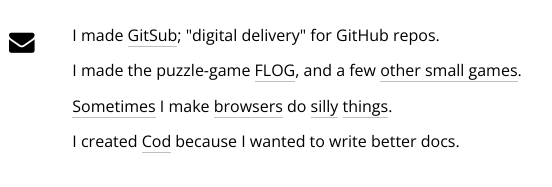
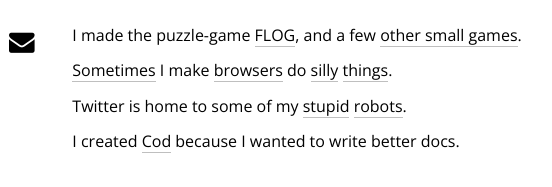
Before and after one commit to namuol/namuol.github.io, a website: page index.html in a window 1280 px wide. Shown: the part 191-378 px from the top of the page, 421-973 px from the left. Drawn offline with nearby package versions, Linux system fonts and the light colour scheme.

Commit message:
+twitter bots; -gitsub

```diff
--- a/index.html
+++ b/index.html
@@ -366,11 +366,11 @@
       </section>
       <div class="main">
         <section>
-I made <a href="http://gitsub.io">GitSub</a>; "digital delivery" for GitHub repos.        </section>
-        <section>
 I made the puzzle-game <a href="http://www.flog-game.com">FLOG</a>, and a few <a href="http://www.ludumdare.com/compo/author/namuol/">other small games</a>.        </section>
         <section>
 <a href="http://namuol.github.io/game-title-generator">Sometimes</a> I make <a href="http://namuol.github.io/phaker-news">browsers</a> do <a href="http://namuol.github.io/earf-html5">silly</a> <a href="http://namuol.github.io/cheet.js">things</a>.        </section>
+        <section>
+Twitter is home to some of my <a href="https://twitter.com/Horse_videogame">stupid</a> <a href="https://twitter.com/minetweeter_">robots</a>.        </section>
         <section>
 I created <a href="http://namuol.github.io/cod">Cod</a> because I wanted to write better docs.        </section>
       </div>
```
Also changed, not shown: 1 other file.
